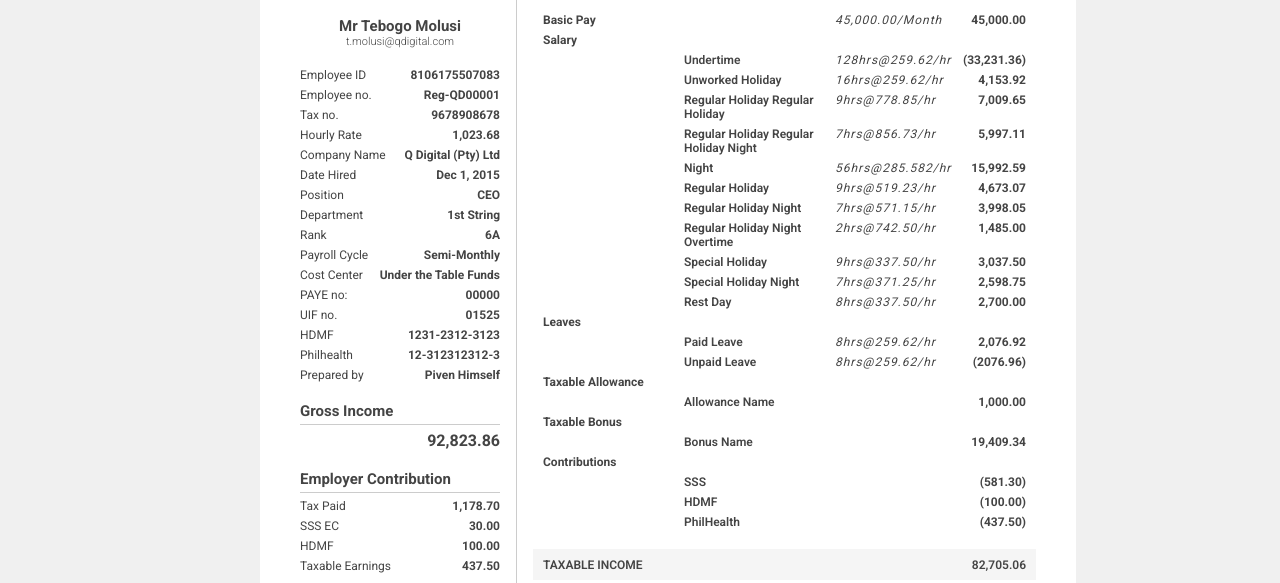
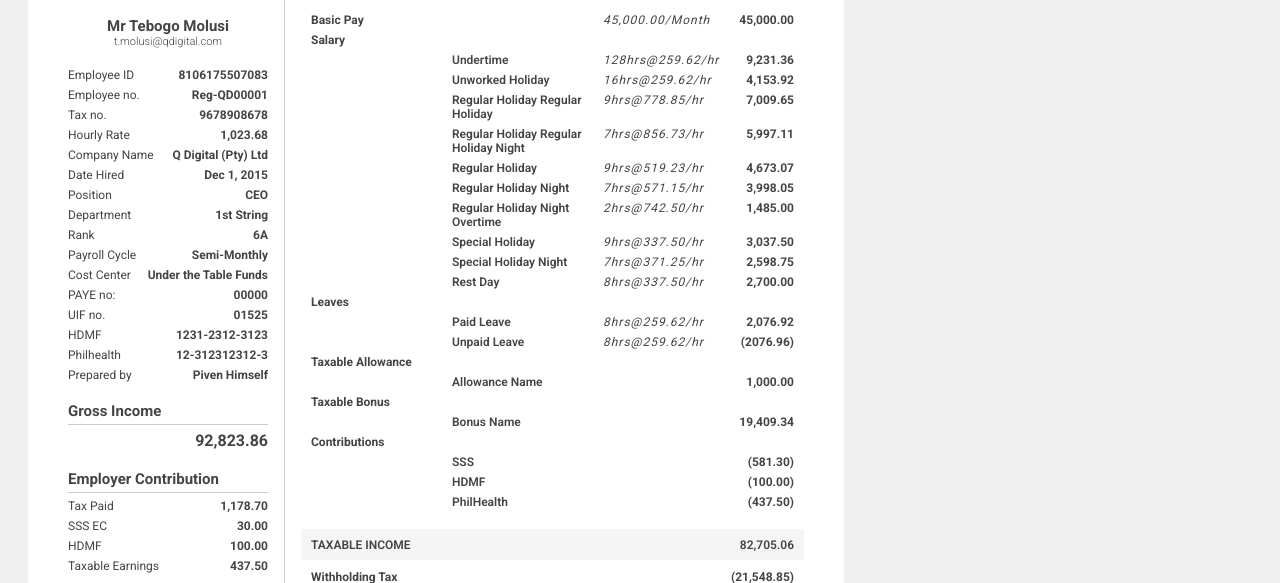
Before and after one commit to kgaogelothorn/Dloop-templates, a plain HTML site: page index.html in a window 1280 px wide. Shown: the part 217-800 px from the top of the page. Drawn offline with Linux system fonts and the light colour scheme.

Commit message:
refactor(main): modified template

```diff
--- a/index.html
+++ b/index.html
@@ -193,7 +193,7 @@
                             <div class="label"></div>
                             <div class="detail">Undertime</div>
                             <div class="rate">128hrs@259.62/hr</div>
-                            <div class="amount">(33,231.36)</div>
+                            <div class="amount">9,231.36</div>
                         </div>
                         <div class="entry">
                             <div class="label"></div>
@@ -213,12 +213,12 @@
                             <div class="rate">7hrs@856.73/hr</div>
                             <div class="amount">5,997.11</div>
                         </div>
-                        <div class="entry">
+                        <!-- <div class="entry">
                             <div class="label"></div>
                             <div class="detail">Night</div>
                             <div class="rate">56hrs@285.582/hr</div>
                             <div class="amount">15,992.59</div>
-                        </div>
+                        </div> -->
                         <div class="entry">
                             <div class="label"></div>
                             <div class="detail">Regular Holiday</div>
--- a/styles/main.scss
+++ b/styles/main.scss
@@ -3,7 +3,7 @@ body {
 	width: 100vw;
 	height: 100vh;
 	display: flex;
-	justify-content: center;
+	// justify-content: center;
     padding: 20px;
     height: 100%;
 }
@@ -21,7 +21,6 @@ body {
 	height: calc( 11in - 60px );
 	background: #fff;
 	padding: 30px 40px;
-	overflow: auto;
 }
 #header {
 	display: flex;
```
Also changed, not shown: styles/main.css, 1 other file.
